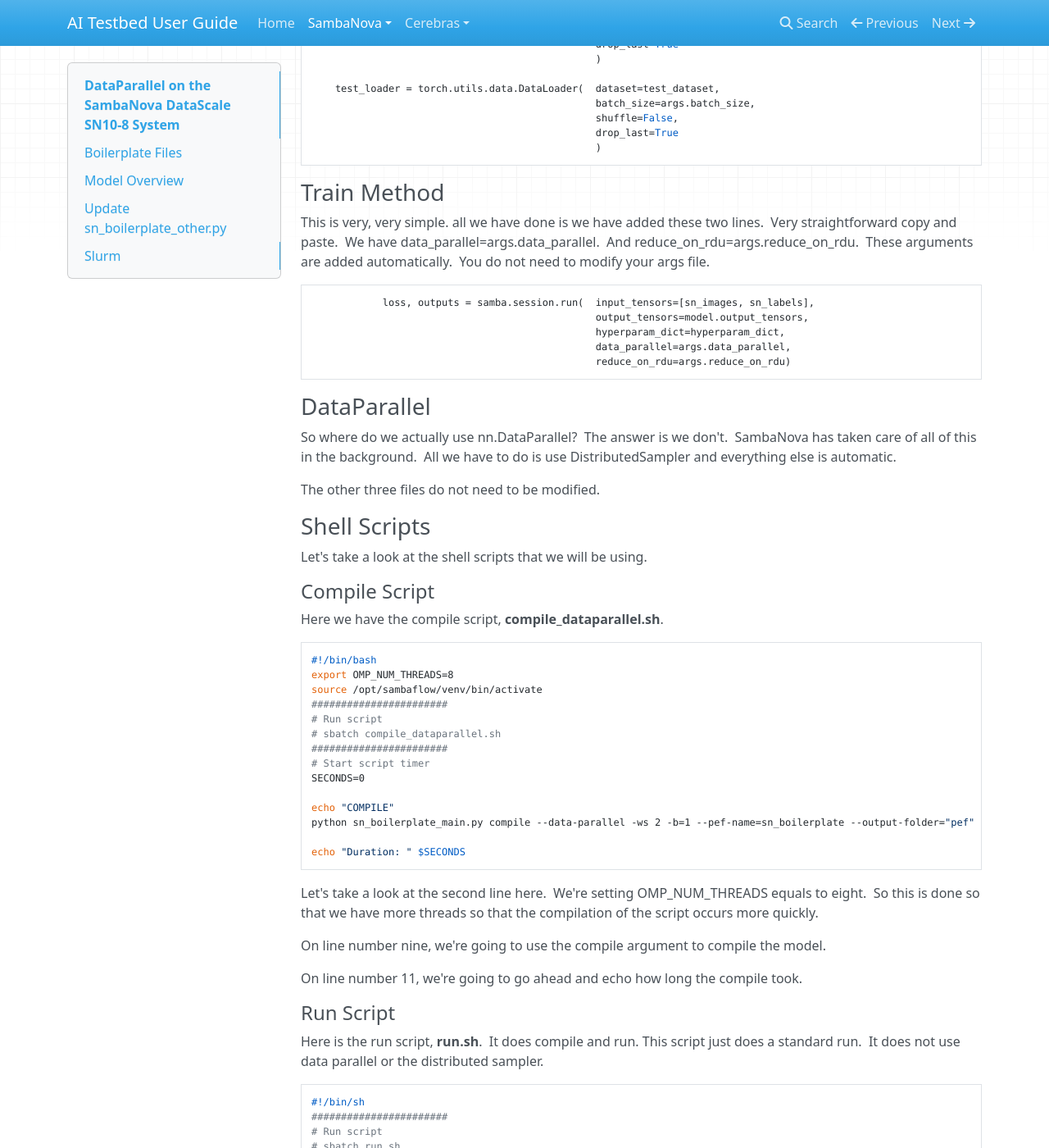
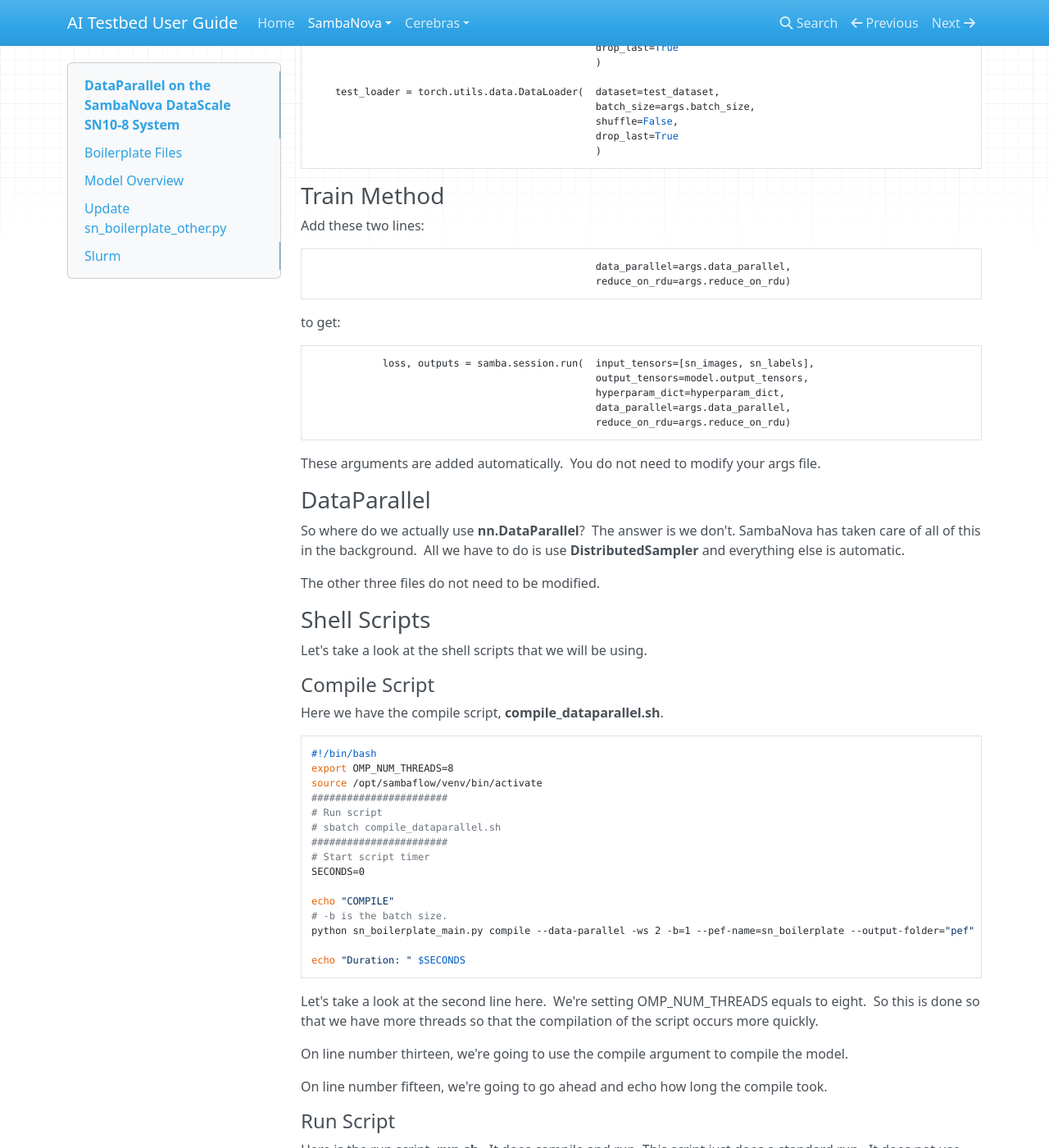
Before and after one commit to argonne-lcf/ai-testbed-userdocs, an MkDocs documentation site: the page built from docs/sambanova/DataParallel.md, in a window 1280 px wide and 1400 px high, scrolled down 1885 px. Shown: the whole window at 82% size. Built offline with MkDocs 1.6.1, drawn with Linux system fonts in a browser that asks for light colours; nearby versions of some CDN libraries; some of the changed text lies outside the part shown.

Commit message:
Updates to DataParallel.

````diff
--- a/docs/sambanova/DataParallel.md
+++ b/docs/sambanova/DataParallel.md
@@ -26,11 +26,12 @@ Then
 
 ```bash
 cd ~
-cp /software/sambanova/tutorial/  **sambanova_starter** .
-mv sambanova_starter sambanova_dataparallel
+cp -r /software/sambanova/apps/tutorials/sambanova_dataparallel .
 ```
 
 You are now ready to follow this tutorial.
+
+**NOTE: The steps for this tutorial have already been completed.**
 
 ## Model Overview
 
@@ -69,8 +70,7 @@ print(f'DataParallel run: {args.data_parallel}')
 
 if args.data_parallel:
     # Sampler defines the strategy to draw samples from the dataset.
-    # If specified, shuffle must not be specified.
-    https://pytorch.org/docs/stable/data.html
+    # If specified, shuffle must not be specified.  https://pytorch.org/docs/stable/data.html
     train_sampler = DistributedSampler(train_dataset)
     shuffle = False
 else:
@@ -109,11 +109,14 @@ Also add drop\_last=True for the test\_loader.
 
 ### Train Method
 
-This is very, very simple. all we have done is we have added these two
-lines.  Very straightforward copy and paste.  We have
-data\_parallel=args.data\_parallel.  And
-reduce\_on\_rdu=args.reduce\_on\_rdu.  These arguments are added
-automatically.  You do not need to modify your args file.
+Add these two lines:
+
+```python
+                                                data_parallel=args.data_parallel,
+                                                reduce_on_rdu=args.reduce_on_rdu)
+```
+
+to get:
 
 ```python
             loss, outputs = samba.session.run(  input_tensors=[sn_images, sn_labels],
@@ -123,11 +126,13 @@ automatically.  You do not need to modify your args file.
                                                 reduce_on_rdu=args.reduce_on_rdu)
 ```
 
+These arguments are added automatically.  You do not need to modify your args file.
+
 ### DataParallel
 
-So where do we actually use nn.DataParallel?  The answer is we don't.
+So where do we actually use **nn.DataParallel**?  The answer is we don't.
 SambaNova has taken care of all of this in the background.  All we have
-to do is use DistributedSampler and everything else is automatic.
+to do is use **DistributedSampler** and everything else is automatic.
 
 The other three files do not need to be modified.
 
@@ -151,6 +156,7 @@ source /opt/sambaflow/venv/bin/activate
 SECONDS=0
 
 echo "COMPILE"
+# -b is the batch size.
 python sn_boilerplate_main.py compile --data-parallel -ws 2 -b=1 --pef-name=sn_boilerplate --output-folder="pef"
 
 echo "Duration: " $SECONDS
@@ -160,10 +166,10 @@ Let's take a look at the second line here.  We're setting
 OMP\_NUM\_THREADS equals to eight.  So this is done so that we have more
 threads so that the compilation of the script occurs more quickly.
 
-On line number nine, we're going to use the compile argument to compile
+On line number thirteen, we're going to use the compile argument to compile
 the model.
 
-On line number 11, we're going to go ahead and echo how long the compile
+On line number fifteen, we're going to go ahead and echo how long the compile
 took.
 
 #### Run Script
@@ -179,14 +185,15 @@ not use data parallel or the distributed sampler.
 # sbatch run.sh
 #######################
 
+# -b is the batch size.
 python sn_boilerplate_main.py compile -b=1 --pef-name="sn_boilerplate" --output-folder="pef"
 python sn_boilerplate_main.py run --pef="pef/sn_boilerplate/sn_boilerplate.pef"
 ```
 
 #### Slurm
 
-When you start Slurm and you're using more than one RDU, you should tell
-Slurm how many RDUs you are using.  Do this by using the **gres** CLI
+When you start Slurm and you want to use more than one RDU, you should tell
+Slurm how many RDUs you desire.  Do this by using the **gres** CLI
 argument.  Then the number of RDUs that you want to use.
 
 Here we are requesting two RDUs.  This number should match the mpirun
@@ -200,7 +207,7 @@ sbatch --gres=rdu:2 run_dataparallel.sh
 
 There is more information in here than in the previous scripts.
 
-We're going to go ahead and name the model on line ten.
+We're going to go ahead and name the model on line thirteen.
 
 |                                |
 | ------------------------------ |
@@ -251,7 +256,7 @@ echo "Duration: " $SECONDS
 ### Tile Affinity
 
 The correct place to use the tile affinity would be on the command
-line.  If you were to use the tile affinity within slurm, if somebody
+line.  If you were to use the tile affinity within Slurm, if somebody
 else was already using those RDUs, your job would fail.
 
 Here we are specifying tiles six and seven.  They are zero index.
````
Also changed, not shown: other parts of docs/sambanova/DataParallel.md (+4 -6 lines), docs/sambanova/TODO.md (+6 -0 lines).
